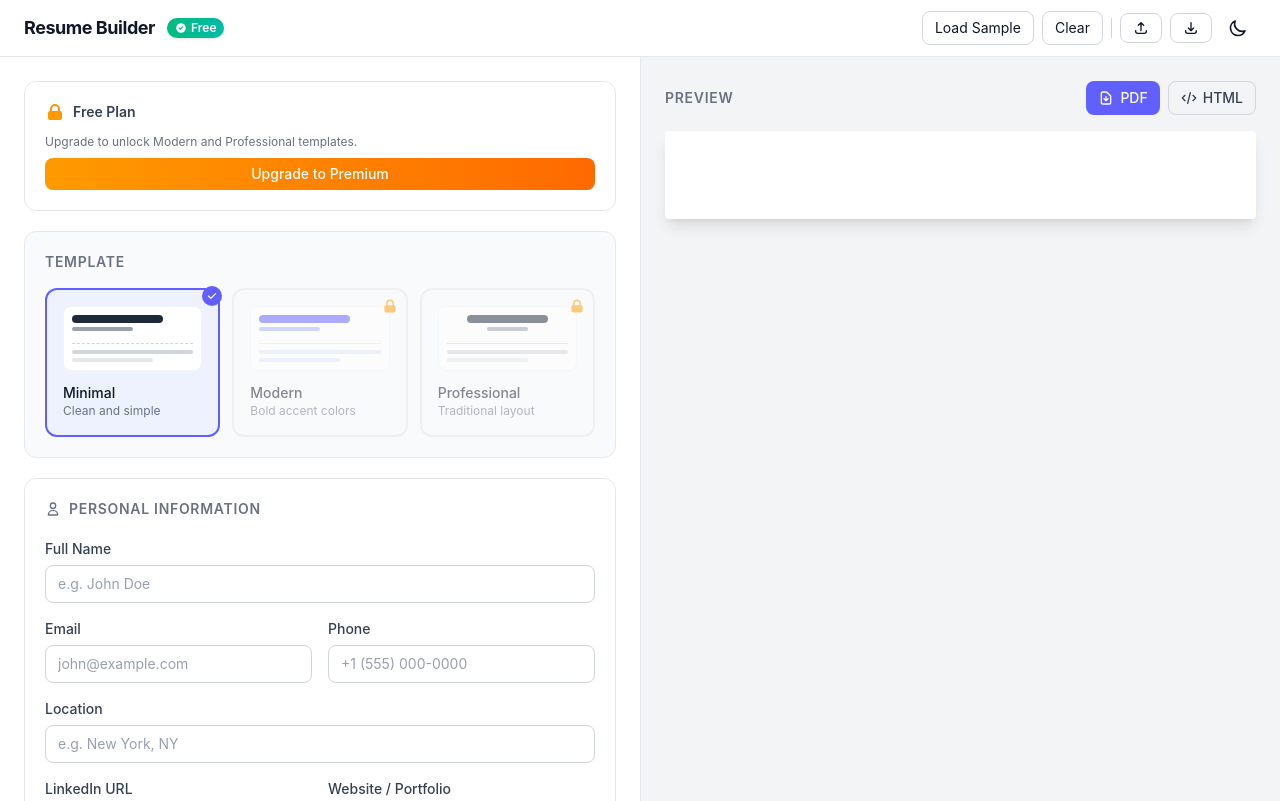
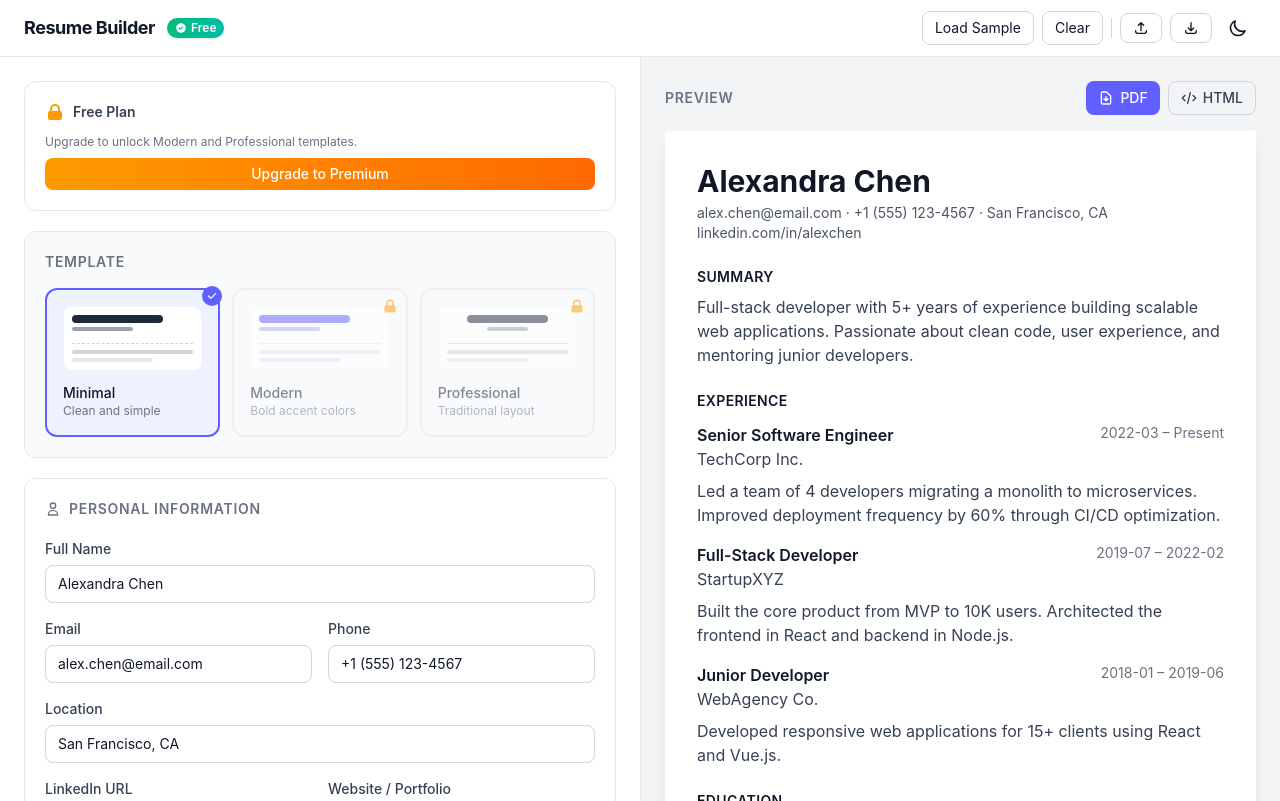
Before and after one commit to rafaeltmanso/resume-builder, a React (Vite) app: page / in a window 1280 px wide. Built offline with nearby package versions, Linux system fonts and the light colour scheme.

Commit message:
Pre-fill sample data on first visit so users see a complete resume immediately

```diff
--- a/src/components/Builder.tsx
+++ b/src/components/Builder.tsx
@@ -15,7 +15,7 @@ import PremiumSettings from './PremiumSettings';
 import PremiumBadge from './PremiumBadge';
 
 export default function Builder() {
-  const [resumeData, setResumeData] = useLocalStorage<ResumeData>('resumeData', defaultResumeData);
+  const [resumeData, setResumeData] = useLocalStorage<ResumeData>('resumeData', sampleData);
   const [selectedTemplate, setSelectedTemplate] = useLocalStorage<TemplateId>('selectedTemplate', 'minimal');
   const [isPremium, setIsPremium] = useLocalStorage('isPremium', false);
   const { isDark, toggle } = useTheme();
```
